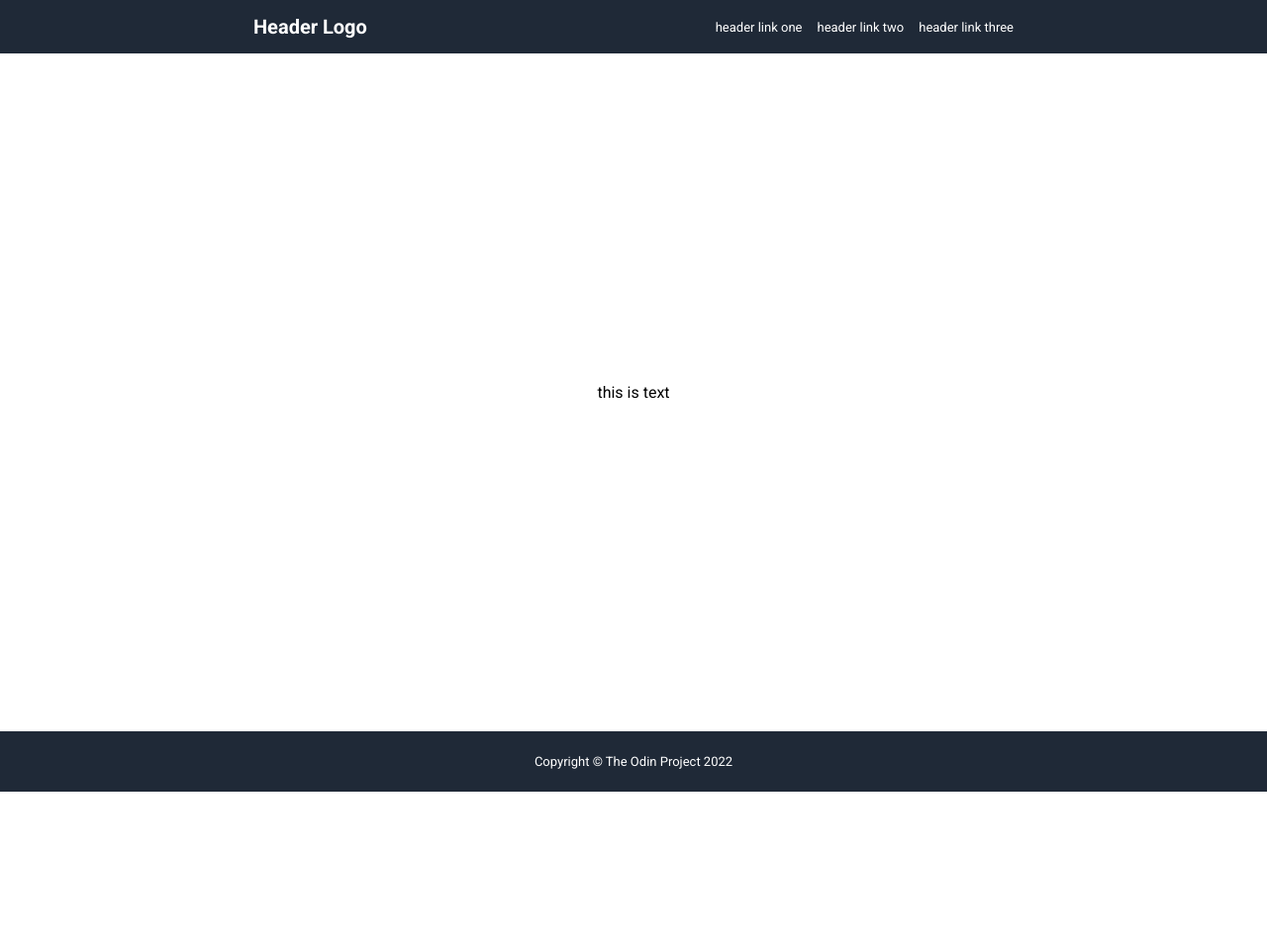
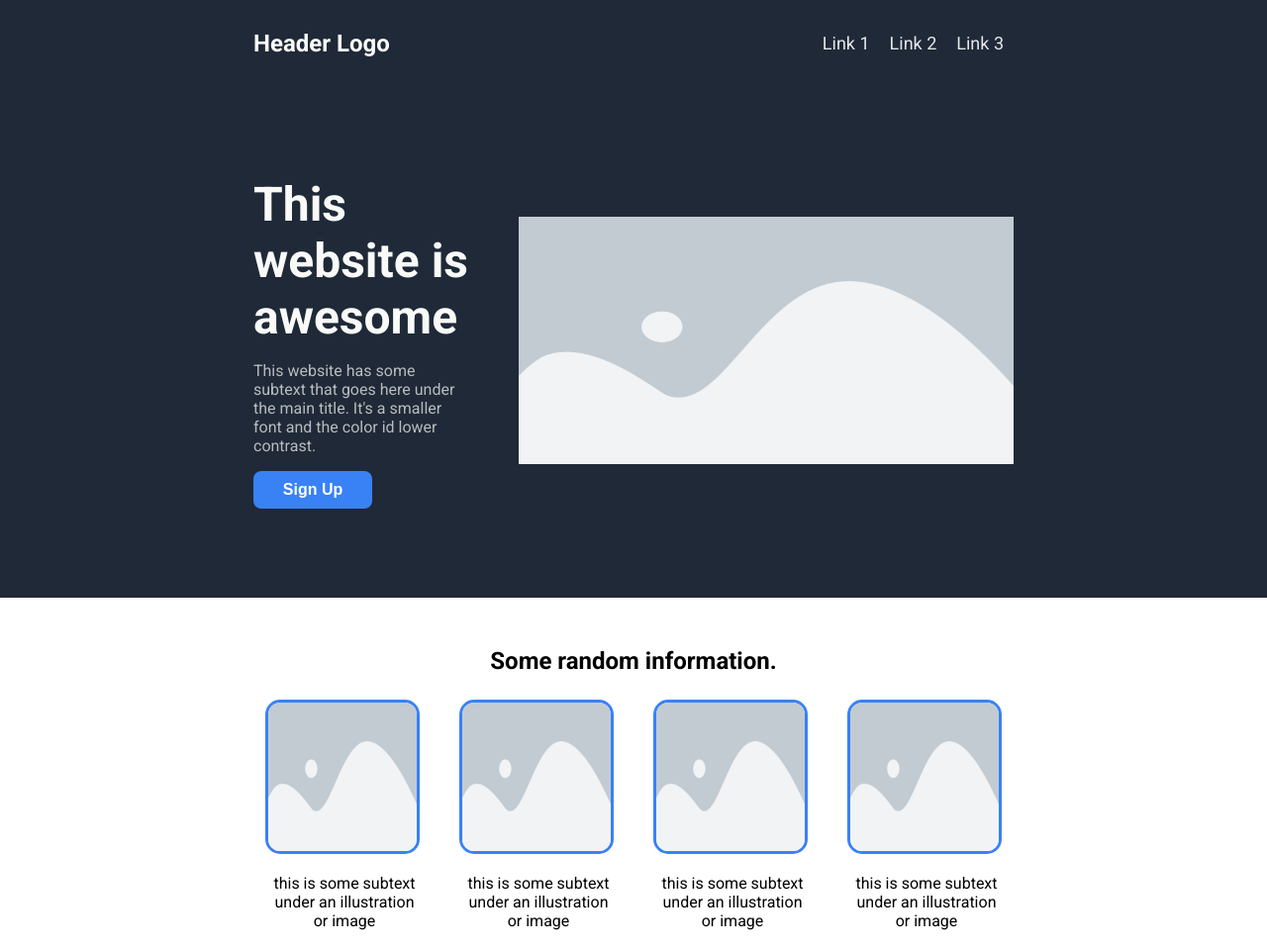
Before and after one commit to xandervdmerwe/odin-landing-page, a plain HTML site: page index.html in a window 1280 px wide. Shown: the top 959 px of the page at 99% size. Before the commit the page ends 800 px from the top, so only its background shows below. Drawn offline with Linux system fonts and the light colour scheme.

Commit message:
Complete overwork of the project

```diff
--- a/app.css
+++ b/app.css
@@ -1,59 +1,190 @@
 @import url('https://fonts.googleapis.com/css2?family=Roboto:wght@400;700&display=swap');
 
+
 body {
-    height: 100vh;
-    width: 100%;
-    overflow: hidden;
-    font-family: Roboto, sans-serif;
+    background-color: #ffffff;
+    padding: 0;
+    margin: 0;
+    text-align: center;
+    font-family: 'Roboto', arial;
+}
+
+.container {
     display: flex;
     flex-direction: column;
+}
+
+/* Navbar */
+
+.navbar {
+    display: flex;
+    color: #f9faf8;
+    background-color: #1f2937;
+    padding: 10px 20% 10px 20%;
+    align-items: center;
+}
+
+.header-logo img {
+    font-size: 24px;
+    margin-right: auto;
+}
+
+.header-link {
+    display: flex;
+    margin-left: auto;
+    padding: 0px 0px 0px 0px;
+}
+
+.header-link a {
+    text-decoration: none;
+    color: #e5e7eb;
+    font-size: 18px;
+    padding: 10px;
+}
+
+/* Hero Section*/
+
+.hero {
+    display: flex;
+    color: #f9faf8;
+    background-color: #1f2937;
+    align-items: center;
+    justify-content: center;
+    padding: 90px 20% 90px 20%;
+}
+
+.hero-cta {
+    flex-basis: 400px;
+    display: flex;
+    flex-direction: column;
+    text-align: left;
+    margin-right: 50px;
+}
+
+.hero-cta p {
+    opacity: 0.7;
+}
+
+.hero h1 {
+    font-size: 48px;
+    font-weight: bold;
+    color: #f9faf8;
     margin: 0;
 }
 
+.hero button {
+    background-color: #3882f6;
+    border: none;
+    color: white;
+    padding: 10px;
+    border-radius: 8px;
+    text-align: center;
+    text-decoration: none;
+    display: block;
+    width: 120px;
+    font-size: 16px;
+    font-weight: bold;
+}
+
+.hero-image img {
+    width: 500px;
+    height: 250px;
+}
+
+/* Content */
+
 .content {
-    flex: 1;
+    align-items: center;
+    margin: 30px 0px 50px 0px;
+}
+
+.content-info {
     display: flex;
     justify-content: center;
-    align-items: center;
-    flex-direction: column;
-    padding-left: 20%;
-    padding-right: 20%;
+    flex-wrap: wrap;
 }
 
-.header {
-    display: flex;
-    background-color: #1f2937;
-    color: white;
-    justify-content: space-between;
-    align-items: center;
-    padding: 15px;
-    padding-left: 20%;
-    padding-right: 20%;
+.content-info img {
+    width: 150px;
+    height: 150px;
+    border: 3px solid #3882f6;
+    border-radius: 15px;
+    margin: 5px 20px 0px 20px;
 }
 
-.header .left-header {
-    font-size: 20px;
-    font-weight: 900;
+.content-info p {
+    max-width: 150px;
+    padding-left: 25px;
 }
 
-.header .right-header {
+/* Quotation */
+
+.quote {
     display: flex;
-    gap: 15px;
-    font-size: 13px;
+    flex-direction: column;
+    background-color: #e5e7eb;
+    padding: 50px 20%;
 }
 
-a {
-    text-decoration: none;
-    color: white;
+.quote p {
+    font-size: 36px;
+    color: #1f2937;
+    font-style: italic;
+    font-weight: lighter;
+    font-family: 'Roboto', arial;
 }
 
+.quote b {
+    padding-bottom: 20px;
+    padding-right: 10px;
+    font-family: 'Roboto', arial;
+    text-align: right;
+}
+
+/* Call to Action*/
+
+.sign-up {
+    background-color: #3882f6;
+    margin: 80px 20%;
+    padding: 10px 80px;
+    display: flex;
+    align-items: center;
+    border-radius: 5px;
+    border-color: none;
+}
+
+.sign-item {
+    flex: 1;
+}
+
+.signs-text {
+    text-align: left;
+}
+
+.signs-text p {
+    color: #ffffff;
+    opacity: 0.7;
+    margin: 5px 30px 30px 50px;
+}
+
+h3 {
+    color: #ffffff;
+    padding: 0;
+    margin: 30px 0px 0px 50px;
+}
+
+.signs-button button {
+    color: #ffffff;
+    border-color: #ffffff;
+    border-radius: 8px;
+    background-color: #3882f6;
+    padding: 5px 25px;
+    font-size: 15px;
+}
+
+/* Footer */
+
 .footer {
-    display: flex;
-    background-color: #1f2937;
-    color: white;
-    padding: 10px;
-    padding-left: 20%;
-    padding-right: 20%;
-    justify-content: center;
-    font-size: 13px;
+    background-color: #1F2937;
+    color: #fff;
 }
--- a/index.html
+++ b/index.html
@@ -1,29 +1,77 @@
 <!DOCTYPE html>
-<html lang="en">
+<html>
+    <head>
+        <link rel="icon" href="images/shiba-logo.png">
+        <link href="app.css" rel="stylesheet" type="text/css" media="all"/>
+        <title>Landing Page Template</title>
+    </head>
+    <body>
+        <div class="container">
 
-<head>
-    <meta charset="UTF-8">
-    <meta http-equiv="X-UA-Compatible" content="IE=edge">
-    <meta name="viewport" content="width=device-width, initial-scale=1.0">
-    <link rel="stylesheet" href="app.css">
-    <title>Odin Landing Page</title>
-</head>
+            <nav class="bx navbar">
+                <div class="header-logo">
+                    <h1>Header Logo</h1>
+                </div>
+                <div class="header-link">
+                    <a href="#">Link 1</a>
+                    <a href="#">Link 2</a>
+                    <a href="#">Link 3</a>
+                </div>
+            </nav>
 
-<body>
-    <div class="header">
-        <div class="left-header">Header Logo</div>
-        <div class="right-header">
-            <a href="">header link one</a>
-            <a href="">header link two</a>
-            <a href="">header link three</a>
+            <div class="bx hero">
+                <div class="hero-1 hero-cta">
+                    <h1>This website is awesome</h1>
+                    <p>This website has some subtext that goes here under the main title. It's a smaller font and the color id lower contrast.
+                    </p>
+                    <button type="button">Sign Up</button>
+                </div>
+                <div class="hero-1 hero-image">
+                    <img src="images/placeholder.png" alt="placeholder-image">
+                </div>
+            </div>
+
+            <div class="bx content">
+                <h2>Some random information.</h2>
+                <div class="content-info">
+                    <div>
+                        <img src="images/placeholder.png">
+                        <p>this is some subtext under an illustration or image</p>
+                    </div>
+                    <div>
+                        <img src="images/placeholder.png">
+                        <p>this is some subtext under an illustration or image</p>
+                    </div>
+                    <div>
+                        <img src="images/placeholder.png">
+                        <p>this is some subtext under an illustration or image</p>
+                    </div>
+                    <div>
+                        <img src="images/placeholder.png">
+                        <p>this is some subtext under an illustration or image</p>
+                    </div>
+                </div>
+            </div>
+            <div class="bx quote">
+                <p>This is an inspiring quote, or testimonial from a customer. Maybe it's just filling
+                    up space, or maybe people will actually read it. Who knows? All I know is that it looks nice.
+                </p>
+                <b>
+                    -Thor, God of Thunder
+                </b>
+            </div>
+            <div class="bx sign-up">
+                <div class="sign-item signs-text">
+                    <h3>Call to action! It's time!</h3>
+                    <p>Sign up for our product by clicking that button right over there!</p>
+                </div>
+                <div class="sign-item signs-button">
+                    <button type="button">Sign Up</button>
+                </div>
+            </div>
+            <div class="bx footer">
+                <p>Copyright © The Odin Project 2022</p>
+            </div>
         </div>
-    </div>
-    <div class="content">
-        <div>this is text</div>
-    </div>
-    <div class="footer">
-        <p>Copyright &#169 The Odin Project 2022</p>
-    </div>
-</body>
-
+    </body>
 </html>
```
Also changed, not shown: images/placeholder.png (added).
